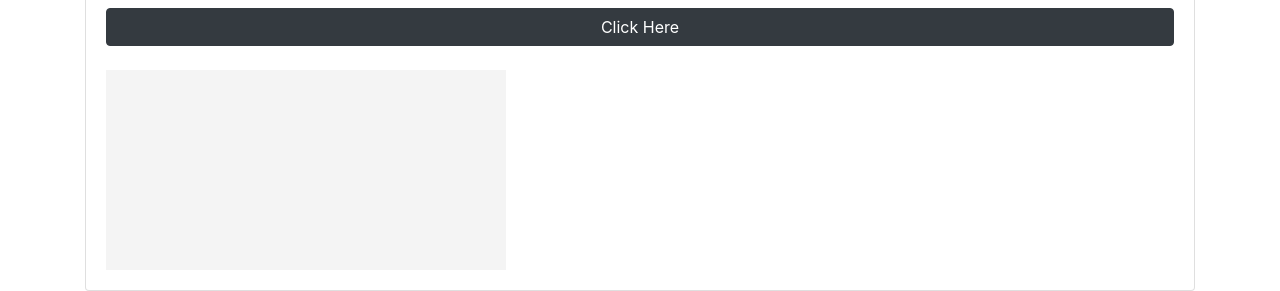
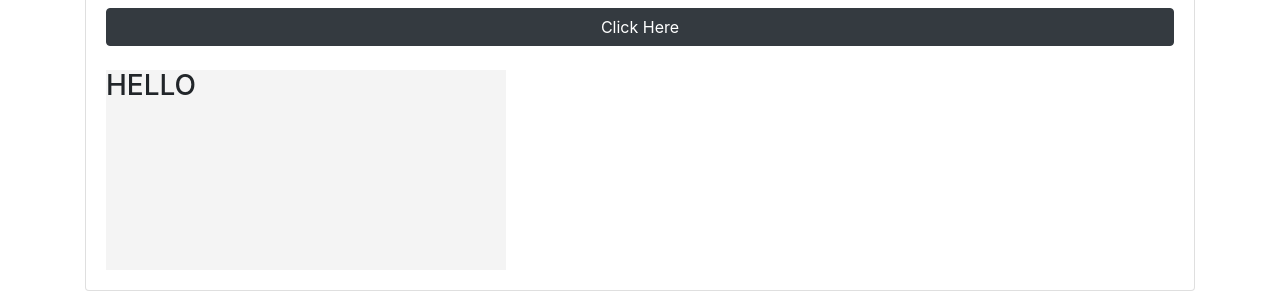
Before and after one commit to NancyAsiuloka/Javascript-DOM-Tutorial, a plain HTML site: page index.html in a window 1280 px wide. Shown: the part 518-809 px from the top of the page. Drawn offline with nearby package versions, Linux system fonts and the light colour scheme.

Commit message:
added js

```diff
--- a/index.html
+++ b/index.html
@@ -61,7 +61,7 @@
         <button class="btn btn-dark btn-block" id="button">Click Here</button>
 
         <br>
-        <div id="box" style="width:400px;height:200px; background:#f4f4f4; "></div>
+        <div id="box" style="width:400px;height:200px; background:#f4f4f4; "><h3>HELLO</h3></div>
       </div>
     </div>
 
```
